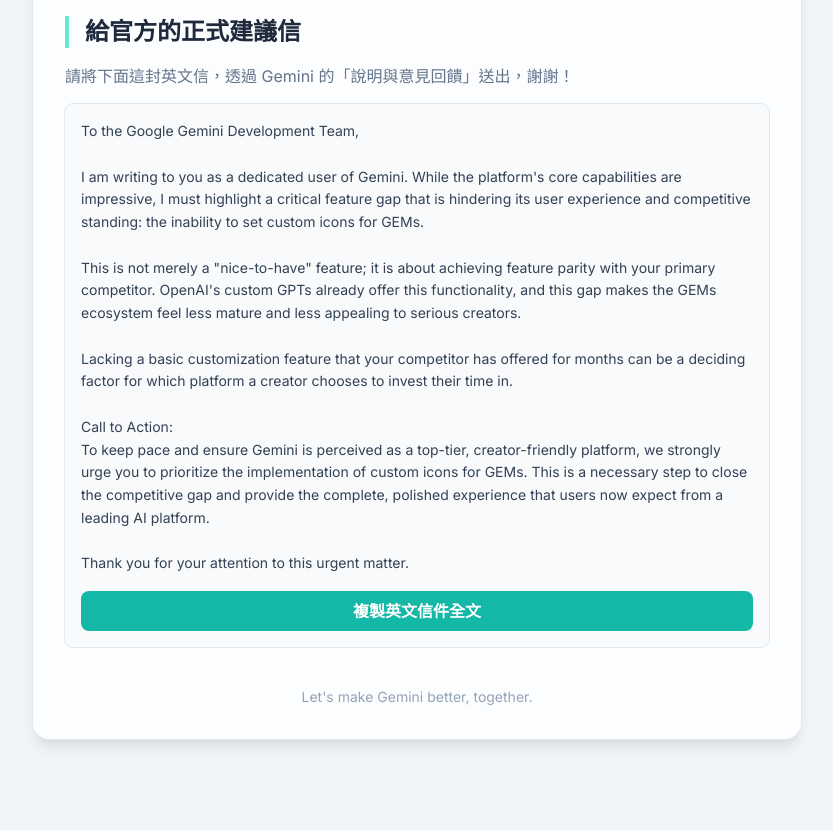
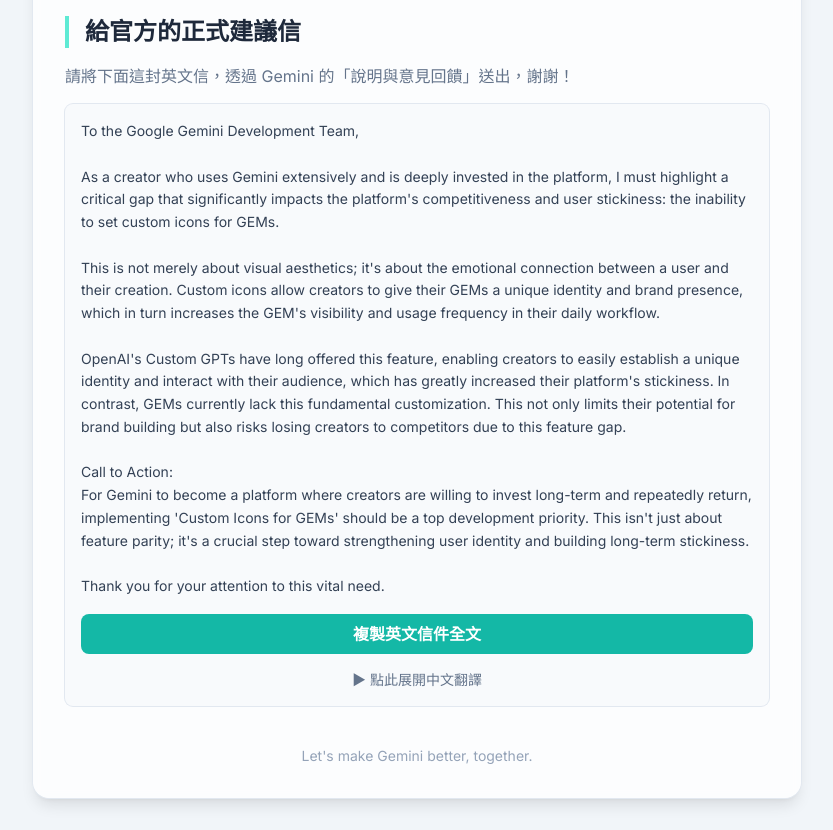
Before and after one commit to Minijinai75/-gemini-icon-petition, a plain HTML site: page index.html in a window 1280 px wide. Shown: the part 740-1570 px from the top of the page, without its empty margins (223-1056 px from the left). Before the commit the page ends 1511 px from the top, so only its background shows below. Drawn offline with nearby package versions, Linux system fonts and the light colour scheme.

Commit message:
Update index.html

```diff
--- a/index.html
+++ b/index.html
@@ -28,6 +28,15 @@
             background: linear-gradient(45deg, #3b82f6, #8b5cf6, #ec4899);
             -webkit-background-clip: text;
             -webkit-text-fill-color: transparent;
+        }
+        details > summary {
+            list-style: none;
+        }
+        details > summary::-webkit-details-marker {
+            display: none;
+        }
+        details[open] summary .arrow {
+            transform: rotate(90deg);
         }
     </style>
 </head>
@@ -66,17 +75,37 @@
                 <div class="bg-slate-50 p-4 rounded-lg ring-1 ring-slate-200">
                     <div id="english-letter" class="text-slate-700 text-sm leading-relaxed whitespace-pre-wrap">To the Google Gemini Development Team,
 
-I am writing to you as a dedicated user of Gemini. While the platform's core capabilities are impressive, I must highlight a critical feature gap that is hindering its user experience and competitive standing: the inability to set custom icons for GEMs.
+As a creator who uses Gemini extensively and is deeply invested in the platform, I must highlight a critical gap that significantly impacts the platform's competitiveness and user stickiness: the inability to set custom icons for GEMs.
 
-This is not merely a "nice-to-have" feature; it is about achieving feature parity with your primary competitor. OpenAI's custom GPTs already offer this functionality, and this gap makes the GEMs ecosystem feel less mature and less appealing to serious creators.
+This is not merely about visual aesthetics; it's about the emotional connection between a user and their creation. Custom icons allow creators to give their GEMs a unique identity and brand presence, which in turn increases the GEM's visibility and usage frequency in their daily workflow.
 
-Lacking a basic customization feature that your competitor has offered for months can be a deciding factor for which platform a creator chooses to invest their time in.
+OpenAI's Custom GPTs have long offered this feature, enabling creators to easily establish a unique identity and interact with their audience, which has greatly increased their platform's stickiness. In contrast, GEMs currently lack this fundamental customization. This not only limits their potential for brand building but also risks losing creators to competitors due to this feature gap.
 
 Call to Action:
-To keep pace and ensure Gemini is perceived as a top-tier, creator-friendly platform, we strongly urge you to prioritize the implementation of custom icons for GEMs. This is a necessary step to close the competitive gap and provide the complete, polished experience that users now expect from a leading AI platform.
+For Gemini to become a platform where creators are willing to invest long-term and repeatedly return, implementing 'Custom Icons for GEMs' should be a top development priority. This isn't just about feature parity; it's a crucial step toward strengthening user identity and building long-term stickiness.
 
-Thank you for your attention to this urgent matter.</div>
+Thank you for your attention to this vital need.</div>
                     <button onclick="copyText('english-letter', this)" class="mt-4 w-full bg-teal-500 hover:bg-teal-600 text-white font-bold py-2 px-4 rounded-lg transition-all duration-200 focus:outline-none focus:ring-2 focus:ring-offset-2 focus:ring-teal-500">複製英文信件全文</button>
+
+                    <!-- Chinese Translation Toggle -->
+                    <details class="mt-4">
+                        <summary class="cursor-pointer text-sm text-slate-500 hover:text-slate-700 flex items-center justify-center">
+                            <span class="arrow transition-transform duration-200 mr-1">▶</span>
+                            點此展開中文翻譯
+                        </summary>
+                        <div class="mt-3 pt-3 border-t border-slate-200 text-slate-600 text-xs leading-relaxed whitespace-pre-wrap">致 Google Gemini 開發團隊：
+
+身為長期且深度使用 Gemini 的使用者，我必須指出一項對平台競爭力與使用者黏著度影響極大的缺口——目前 GEM 無法自訂圖示。
+
+這不是單純的視覺美化，而是關乎使用者與創作之間的情感連結。自訂圖示能讓創作者賦予 GEM 專屬的識別度與品牌感，進而增加 GEM 在使用者日常中的存在感與使用頻率。
+
+OpenAI 的 Custom GPT 早已提供此功能，使用者能輕鬆建立獨特形象並與受眾互動，這大幅提高了他們平台的黏著度。反觀目前的 GEM，缺乏這樣的基礎自訂能力，不僅在形象塑造上受限，也可能讓創作者因功能不足而轉向競爭對手。
+
+行動呼籲：
+若要讓 Gemini 成為使用者願意長期經營、並反覆回訪的平台，「GEM 自訂圖示」應被列為優先開發項目。這不只是功能補齊，而是強化使用者認同感、創造長期黏著度的關鍵一步。
+
+感謝你們對此重要需求的重視。</div>
+                    </details>
                 </div>
             </section>
         </main>
```
